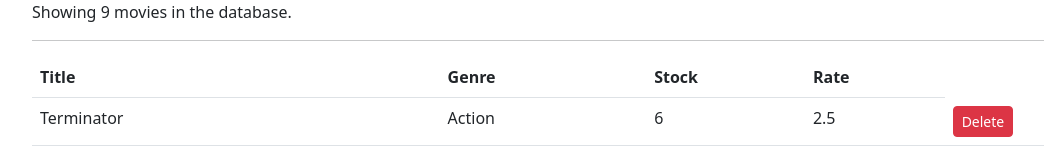
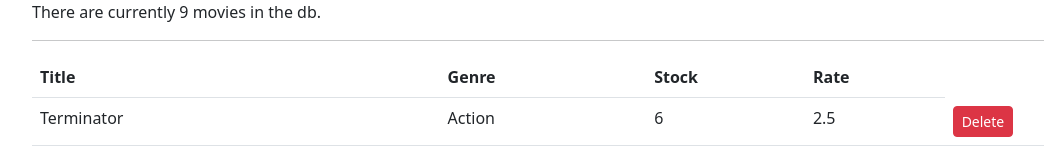
Before and after one commit to patorosso/VidlyReact, a React (Create React App) app: page / in a window 1280 px wide. Shown: the top 152 px of the page, without its empty margins (50-1094 px from the left). Built offline with nearby package versions, Linux system fonts and the light colour scheme.

Commit message:
conditional rendering

```diff
--- a/src/components/movies.jsx
+++ b/src/components/movies.jsx
@@ -15,14 +15,11 @@ class Movies extends Component {
   };
 
   render() {
+    if (this.state.count === 0) return <p>There are no movies in the db.</p>;
+
     return (
       <React.Fragment>
-        {this.state.count !== 0 ? (
-          <div>Showing {this.state.count} movies in the database.</div>
-        ) : (
-          <div>There are no movies on the db.</div>
-        )}
-
+        <div>There are currently {this.state.count} movies in the db.</div>
         <hr></hr>
         <table class="table">
           <thead>
```
